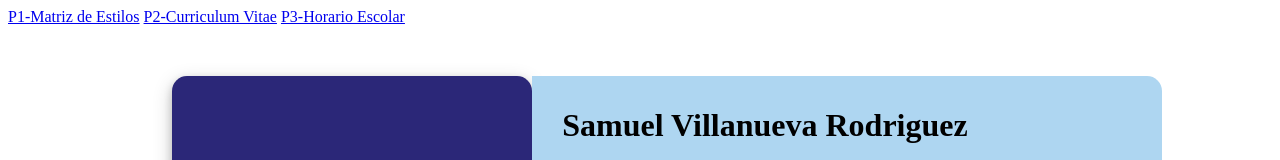
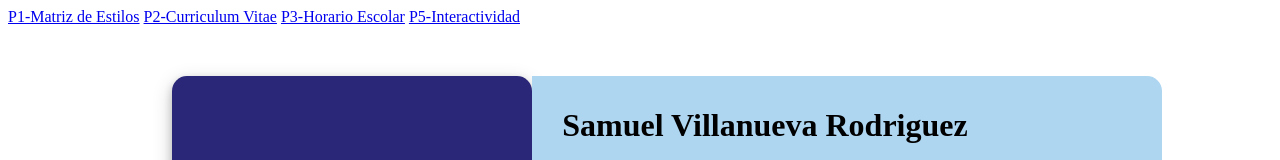
Before and after one commit to samvilrod/cv-css, a plain HTML site: page index.html in a window 1280 px wide. Shown: the top 160 px of the page. Drawn offline with Linux system fonts and the light colour scheme.

Commit message:
Update index.html

```diff
--- a/index.html
+++ b/index.html
@@ -14,6 +14,7 @@
 		<a href="https://samvilrod.github.io">P1-Matriz de Estilos</a>
 		<a href="https://samvilrod.github.io/maquetado">P2-Curriculum Vitae</a>
 		<a href="https://samvilrod.github.io/tablaAvanzada">P3-Horario Escolar</a>
+		<a href="https://samvilrod.github.io/interatividad">P5-Interactividad</a>
 	</nav>
 <style>
     body {background-color:white;}
```
